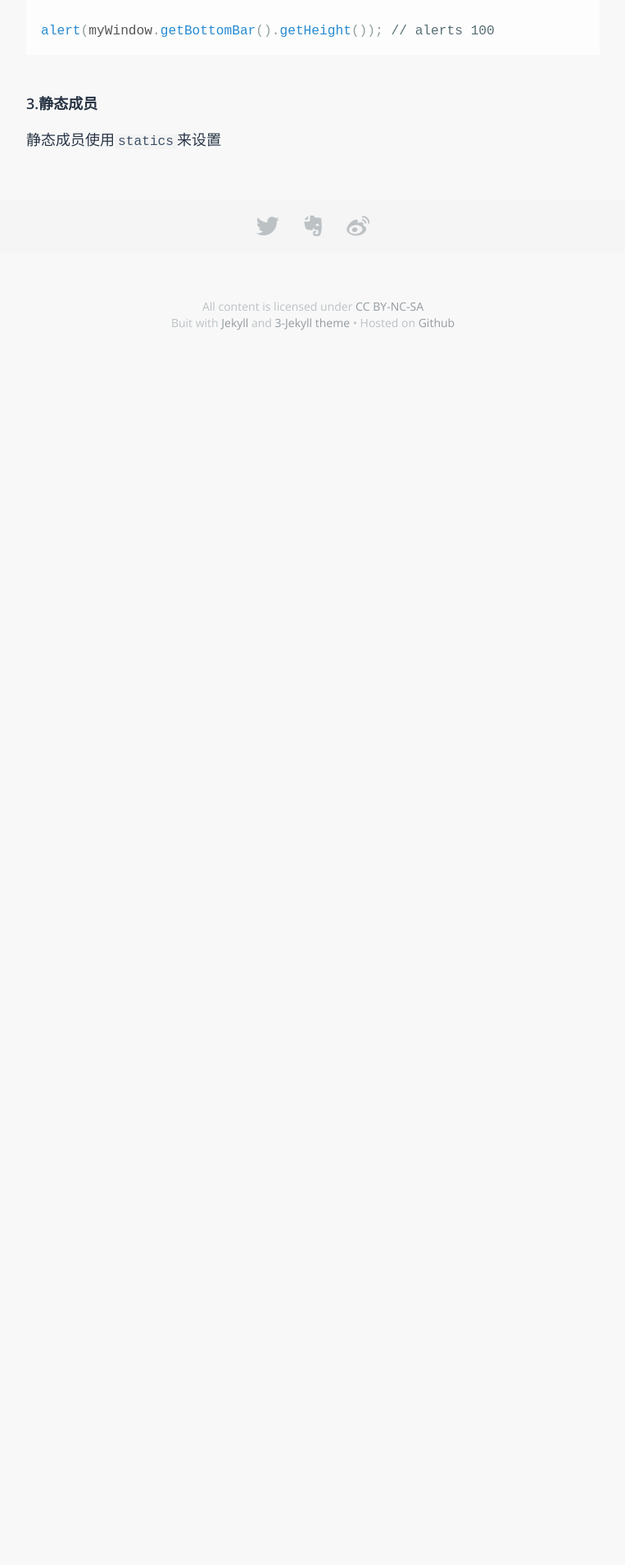
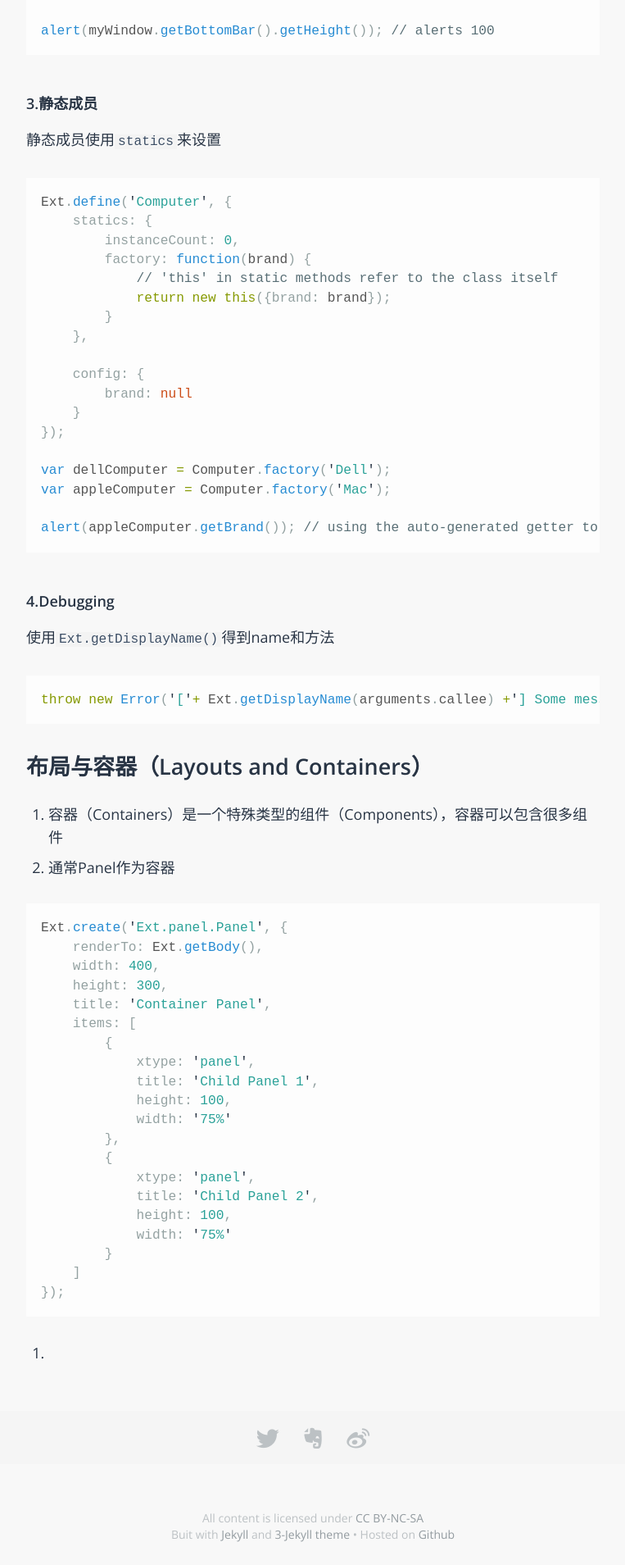
Before and after one commit to shellsuperhu/shellsuper.github.io, a Jekyll site: the page built from _posts/2016-08-02-extjs-class.markdown, in a window 1280 px wide. Shown: the part 2436-4345 px from the top of the page at 82% size, without its empty margins (258-1021 px from the left). Built offline with Jekyll 4.4.1, drawn with Linux system fonts in a browser that asks for light colours; some web fonts are replaced.

````diff
--- a/_posts/2016-08-02-extjs-class.markdown
+++ b/_posts/2016-08-02-extjs-class.markdown
@@ -105,3 +105,60 @@
 
 #### 3.静态成员
 静态成员使用```statics```来设置
+
+```javascript
+Ext.define('Computer', {
+    statics: {
+        instanceCount: 0,
+        factory: function(brand) {
+            // 'this' in static methods refer to the class itself
+            return new this({brand: brand});
+        }
+    },
+
+    config: {
+        brand: null
+    }
+});
+
+var dellComputer = Computer.factory('Dell');
+var appleComputer = Computer.factory('Mac');
+
+alert(appleComputer.getBrand()); // using the auto-generated getter to get the value of a config property. Alerts "Mac"
+```
+
+#### 4.Debugging
+使用```Ext.getDisplayName()```得到name和方法
+
+```javascript
+throw new Error('['+ Ext.getDisplayName(arguments.callee) +'] Some message here');
+```
+
+# 布局与容器（Layouts and Containers）
+1. 容器（Containers）是一个特殊类型的组件（Components），容器可以包含很多组件
+2. 通常Panel作为容器
+
+```javascript
+Ext.create('Ext.panel.Panel', {
+    renderTo: Ext.getBody(),
+    width: 400,
+    height: 300,
+    title: 'Container Panel',
+    items: [
+        {
+            xtype: 'panel',
+            title: 'Child Panel 1',
+            height: 100,
+            width: '75%'
+        },
+        {
+            xtype: 'panel',
+            title: 'Child Panel 2',
+            height: 100,
+            width: '75%'
+        }
+    ]
+});
+```
+
+3.
--- a/index.html
+++ b/index.html
@@ -4,8 +4,8 @@
 titlename: 首页
 ---
 <div id="home" class="container">
-  <h1>hi</h1>
-
+  <h1>Hi, My World!</h1>
+  <script type="text/javascript" src="//rf.revolvermaps.com/0/0/1.js?i=5vh99ebxgm1&amp;s=350&amp;m=0&amp;v=true&amp;r=false&amp;b=000000&amp;n=false&amp;c=ff0000" async="async"></script>
   <div class="row">
   <div class="col-md-12">
     <div class="panel panel-primary">
````
